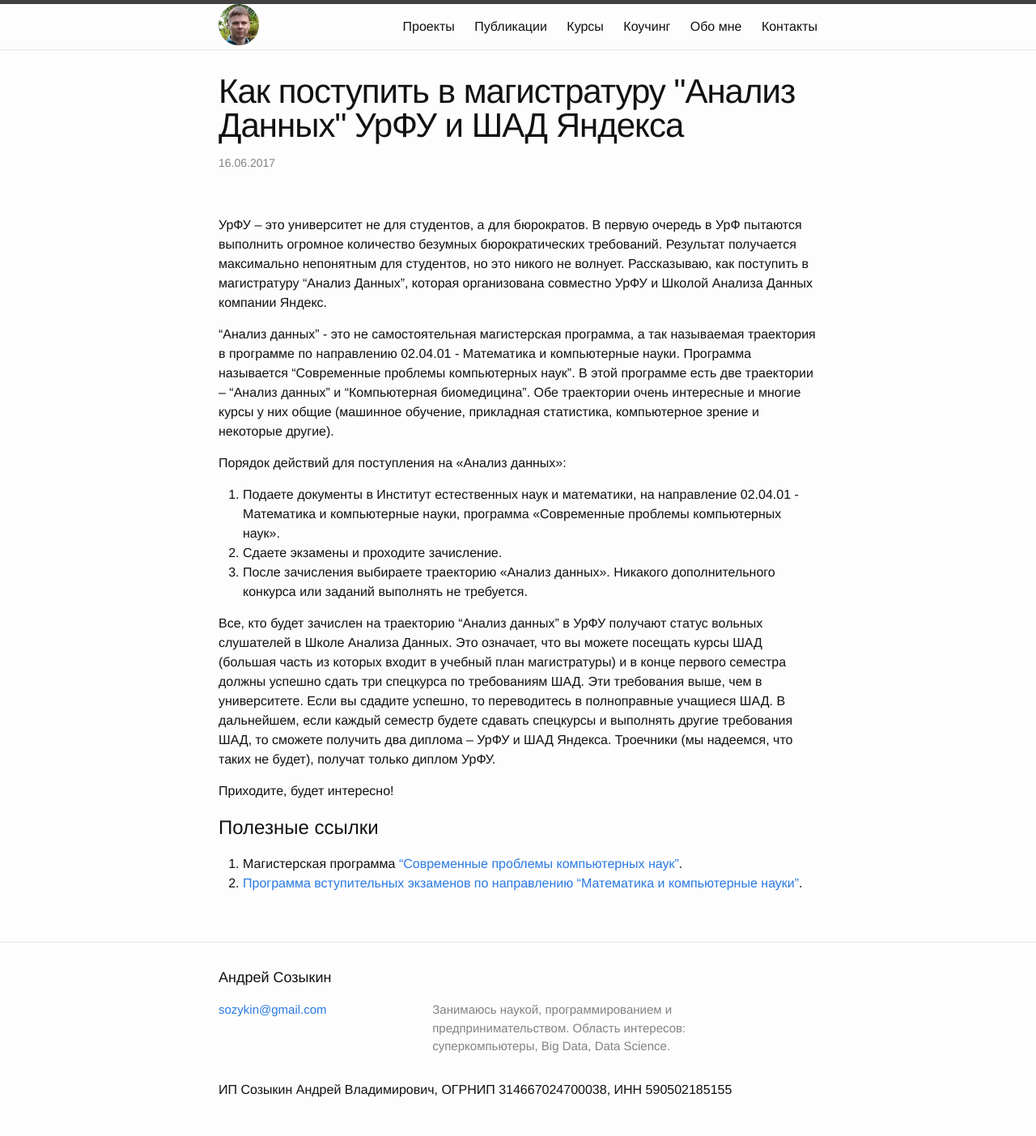
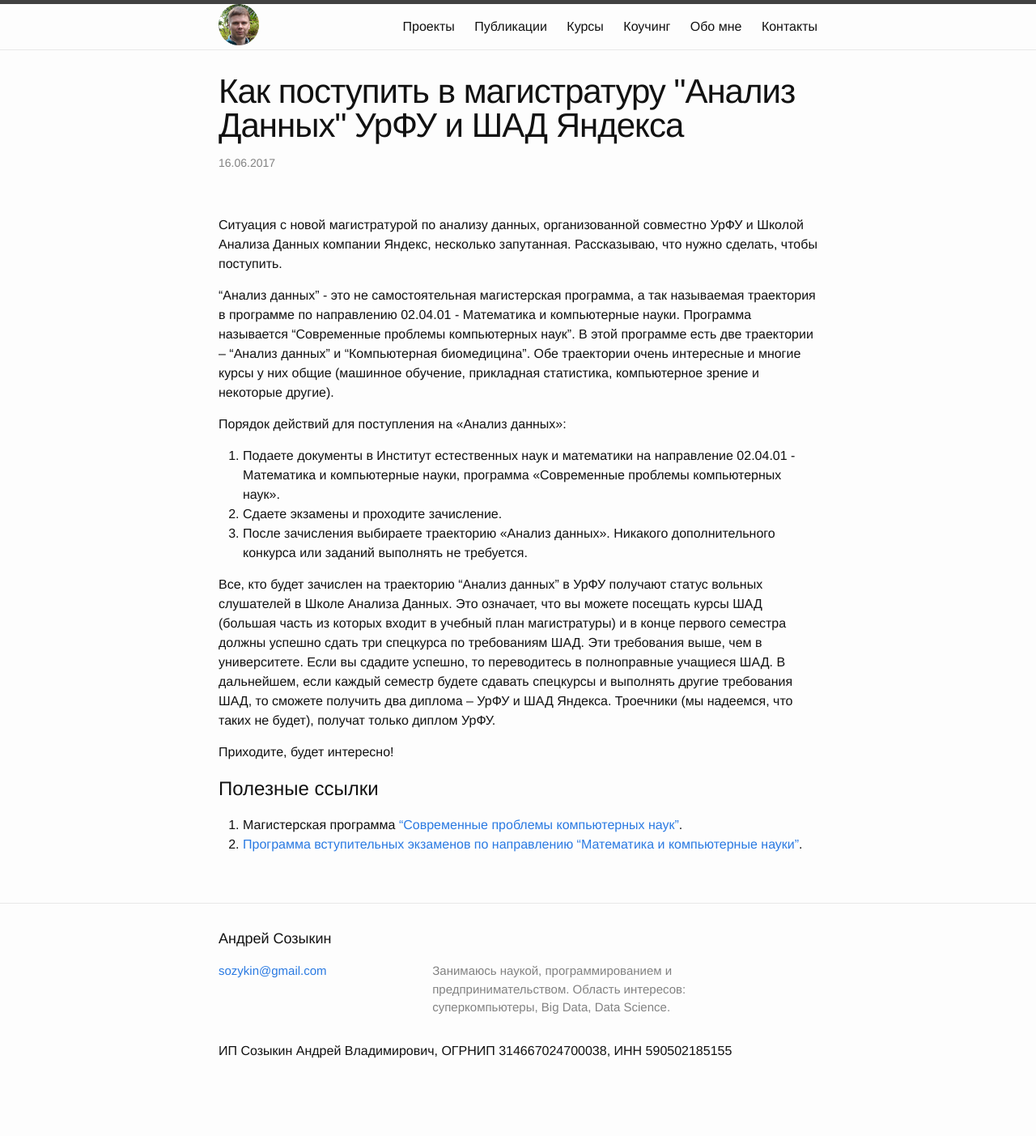
Before and after one commit to sozykin/asozykin.ru, a Jekyll site: the page built from _posts/2017-06-16-UrFU-Data-Analysis-Program.md, in a window 1280 px wide. Shown: the whole page at 81% size. Built offline with Jekyll 4.4.1, drawn with Linux system fonts in a browser that asks for light colours; comment, search, counter and statistics services are not loaded; after the commit the page ends 1355 px from its top, so only the background shows below that.

Commit message:
Update post about Data Analysis Master Program

```diff
--- a/_posts/2017-06-16-UrFU-Data-Analysis-Program.md
+++ b/_posts/2017-06-16-UrFU-Data-Analysis-Program.md
@@ -5,13 +5,15 @@ date:   2017-06-16 09:00:00 +0500
 categories: data_science
 comments: true
 ---
-УрФУ – это университет не для студентов, а для бюрократов. В первую очередь в УрФ пытаются выполнить огромное количество безумных бюрократических требований. Результат получается максимально непонятным для студентов, но это никого не волнует. Рассказываю, как поступить в магистратуру "Анализ Данных", которая организована совместно УрФУ и Школой Анализа Данных компании Яндекс.
+Ситуация с новой магистратурой по анализу данных, организованной совместно УрФУ и Школой Анализа Данных компании Яндекс, несколько запутанная. Рассказываю, что нужно сделать, чтобы поступить.
+
+"Анализ данных" - это не самостоятельная магистерская программа, а так называемая траектория в программе по направлению 02.04.01 - Математика и компьютерные науки. Программа называется "Современные проблемы компьютерных наук". В этой программе есть две траектории – "Анализ данных" и "Компьютерная биомедицина". Обе траектории очень интересные и многие курсы у них общие (машинное обучение, прикладная статистика, компьютерное зрение и некоторые другие).
 
 <!--more-->
-"Анализ данных" - это не самостоятельная магистерская программа, а так называемая траектория в программе по направлению 02.04.01 - Математика и компьютерные науки. Программа называется "Современные проблемы компьютерных наук". В этой программе есть две траектории – "Анализ данных" и "Компьютерная биомедицина". Обе траектории очень интересные и многие курсы у них общие (машинное обучение, прикладная статистика, компьютерное зрение и некоторые другие).
 
 Порядок действий для поступления на «Анализ данных»:
-1. Подаете документы в Институт естественных наук и математики, на направление 02.04.01 - Математика и компьютерные науки, программа «Современные проблемы компьютерных наук».
+
+1. Подаете документы в Институт естественных наук и математики на направление 02.04.01 - Математика и компьютерные науки, программа «Современные проблемы компьютерных наук».
 2. Сдаете экзамены и проходите зачисление.
 3. После зачисления выбираете траекторию «Анализ данных». Никакого дополнительного конкурса или заданий выполнять не требуется.
 
```
